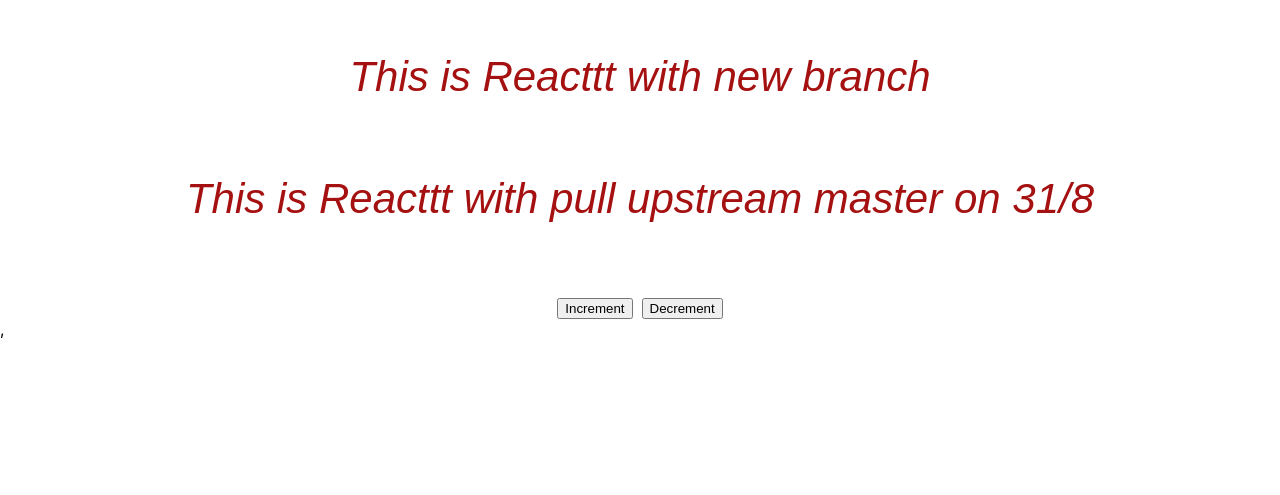
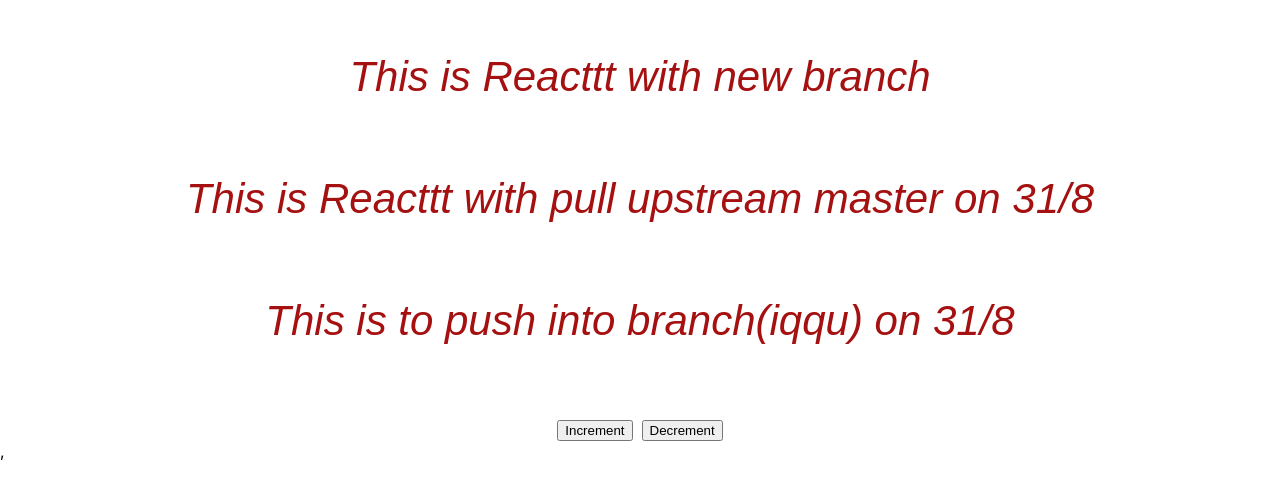
Before and after one commit to iqbal-fahis/myProject, a React (Create React App) app: page / in a window 1280 px wide. Shown: the part 111-606 px from the top of the page. Built offline with nearby package versions, Linux system fonts and the light colour scheme.

Commit message:
this is for branch(iqqu)

```diff
--- a/src/App.js
+++ b/src/App.js
@@ -71,6 +71,7 @@ render()
     <p className="App-header">{this.state.name}</p>
     <p className="App-header">This is Reacttt with new branch</p>
     <p className="App-header">This is Reacttt with pull upstream master on 31/8</p>
+    <p className="App-header">This is to push into branch(iqqu) on 31/8</p>
     <center>
     <button onClick={this.increment}> Increment</button>&nbsp;&nbsp;
     <button onClick={this.decrement}> Decrement</button>
```
